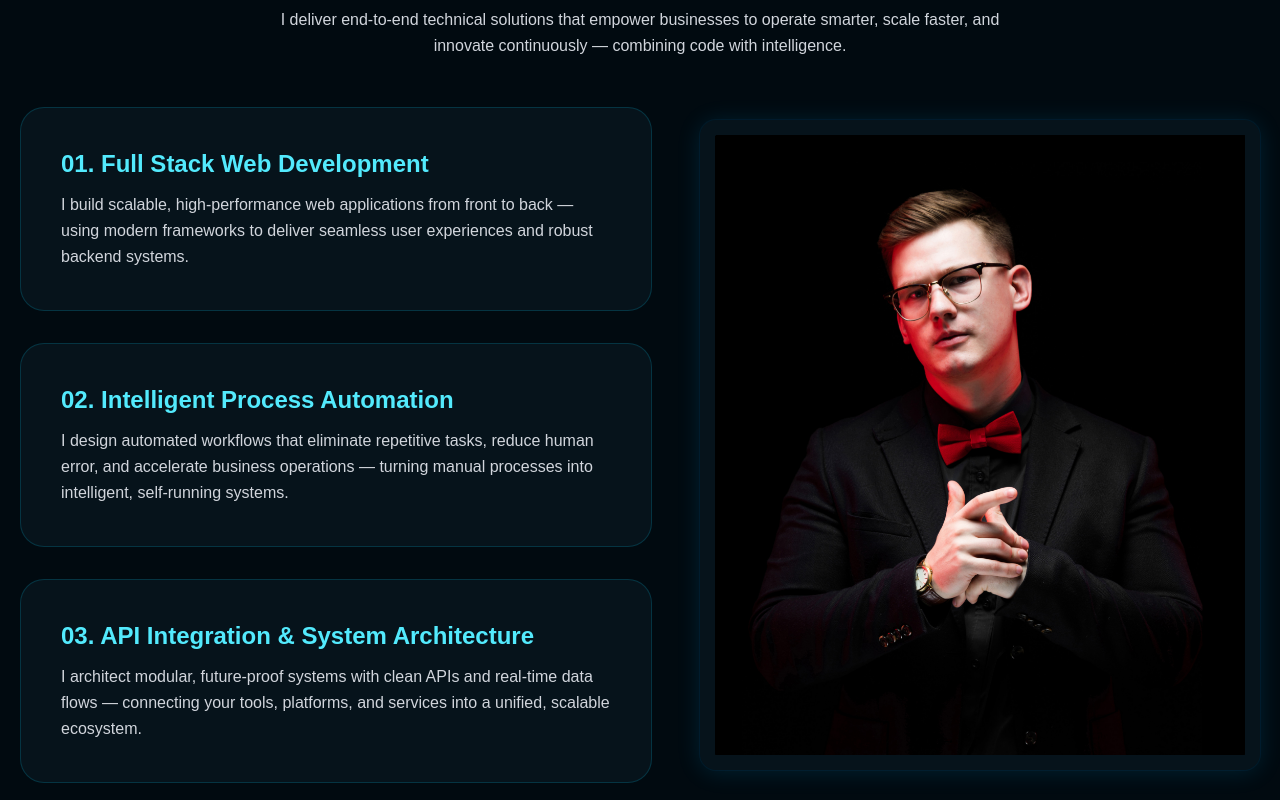
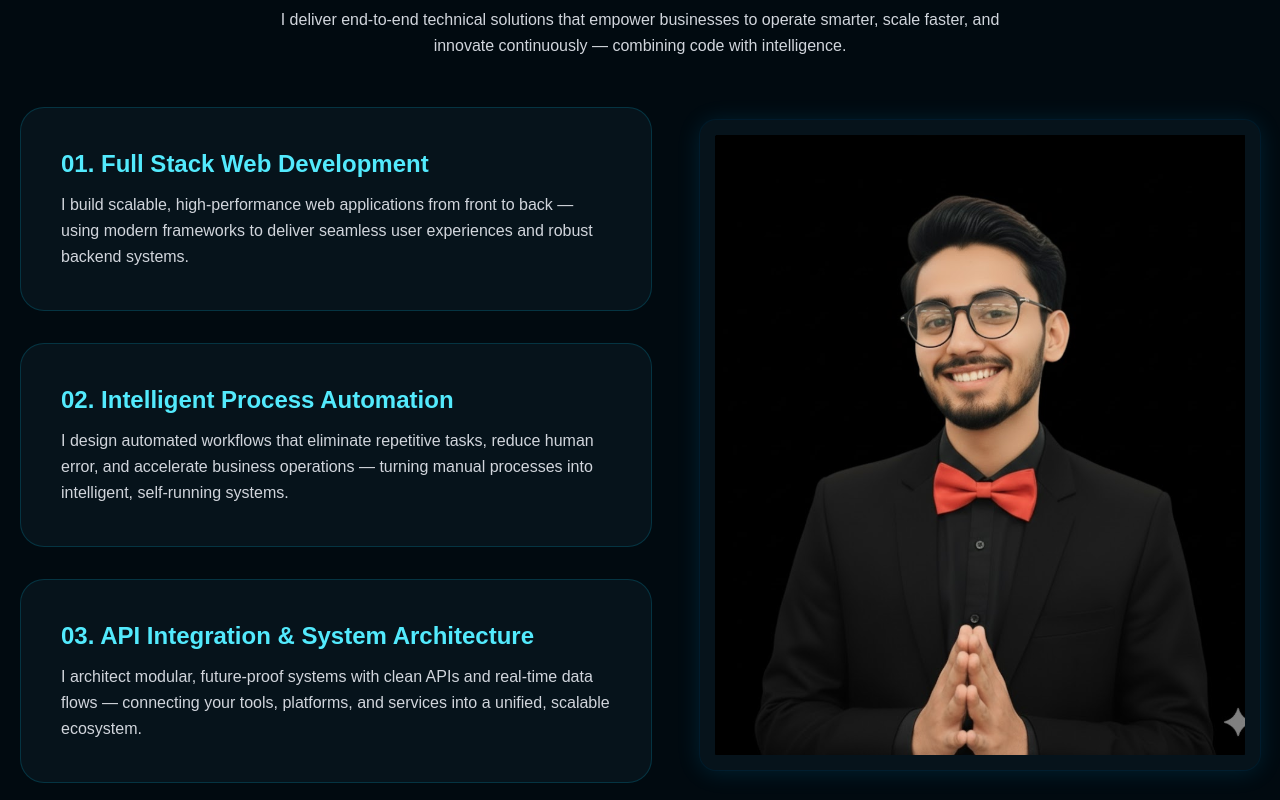
Before and after one commit to Mr-Shehroz/Final-Portfolio, a Next.js app: page / in a window 1280 px wide. Shown: the part 1720-2520 px from the top of the page. Built offline with nearby package versions, Linux system fonts and the light colour scheme.

Commit message:
add the services image

```diff
--- a/src/components/services.tsx
+++ b/src/components/services.tsx
@@ -187,7 +187,7 @@ const Services = () => {
               style={{ boxSizing: "border-box" }}
             >
               <img
-                src="/services.png"
+                src="/about.svg"
                 alt="Full Stack Developer & Automation Specialist"
                 className="w-full h-full object-cover transition-[transform] duration-400"
                 style={{
```
Also changed, not shown: public/about.svg (added).
